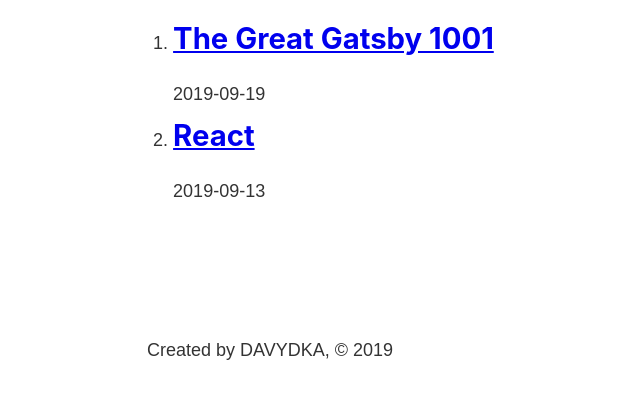
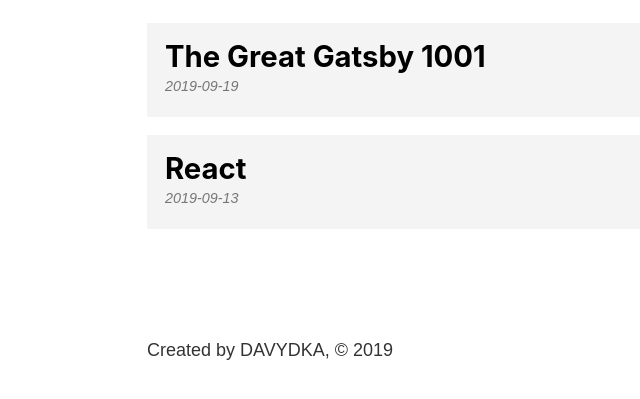
Before and after one commit to davydka/gatsby-explorations, a Gatsby site: page /blog in a window 1280 px wide. Shown: the part 393-792 px from the top of the page, without its empty margins (136-776 px from the left). Built offline with nearby package versions, Linux system fonts and the light colour scheme; Gatsby itself is replaced by a stand-in of ours.

Commit message:
Adding some nice styles for the new sections.

```diff
--- a/src/components/footer.js
+++ b/src/components/footer.js
@@ -1,5 +1,7 @@
 import React from 'react'
 import {graphql, useStaticQuery} from 'gatsby'
+
+import styles from './footer.module.scss'
 
 const Footer = () => {
     const data = useStaticQuery(graphql`
@@ -13,7 +15,7 @@
     `)
 
     return (
-        <footer>
+        <footer className={styles.footer}>
             <p>Created by {data.site.siteMetadata.author}, © 2019</p>
         </footer>
     )
--- /dev/null
+++ b/src/components/footer.module.scss
@@ -0,0 +1,3 @@
+.footer {
+  margin-top: 3rem;
+}
--- a/src/pages/blog.js
+++ b/src/pages/blog.js
@@ -2,6 +2,8 @@
 import {graphql, useStaticQuery, Link} from 'gatsby'
 
 import Layout from '../components/layout'
+
+import styles from './blog.module.scss'
 
 const BlogPage = () => {
     const data = useStaticQuery(graphql`
@@ -26,9 +28,11 @@
 
     const items = data.allMarkdownRemark.edges.map((item, i) => {
         return (
-            <li key={i}>
-                <h2><Link to={`/blog/${item.node.fields.slug}`}>{item.node.frontmatter.title}</Link></h2>
-                <p>{item.node.frontmatter.date}</p>
+            <li key={i} className={styles.post}>
+                <Link to={`/blog/${item.node.fields.slug}`}>
+                    <h2>{item.node.frontmatter.title}</h2>
+                    <p>{item.node.frontmatter.date}</p>
+                </Link>
             </li>
         )
     })
@@ -36,7 +40,7 @@
     return (
         <Layout>
             <h1>Blog</h1>
-            <ol>
+            <ol className={styles.posts}>
                 {items}
             </ol>
         </Layout>
--- /dev/null
+++ b/src/pages/blog.module.scss
@@ -0,0 +1,30 @@
+.posts {
+  list-style-type: none;
+  margin: 0;
+}
+
+.post {
+  margin: 1rem 0;
+
+  a {
+    background: #f4f4f4;
+    color: #000;
+    display: block;
+    padding: 1rem;
+    text-decoration: none;
+  }
+
+  a:hover {
+    background: #e4e4e4;
+  }
+
+  h2 {
+    margin-bottom: 0;
+  }
+
+  p {
+    color: #777;
+    font-size: .8rem;
+    font-style: italic;
+  }
+}
```
